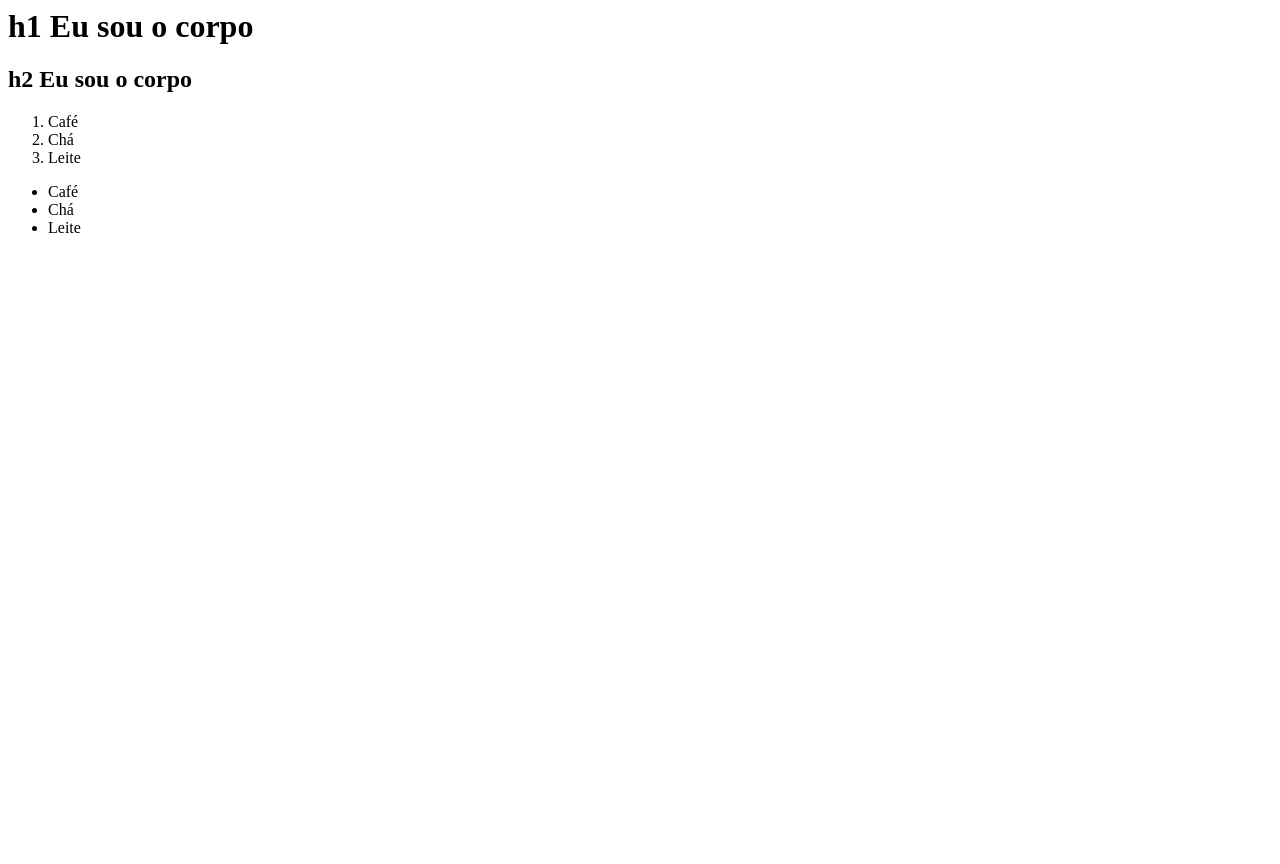
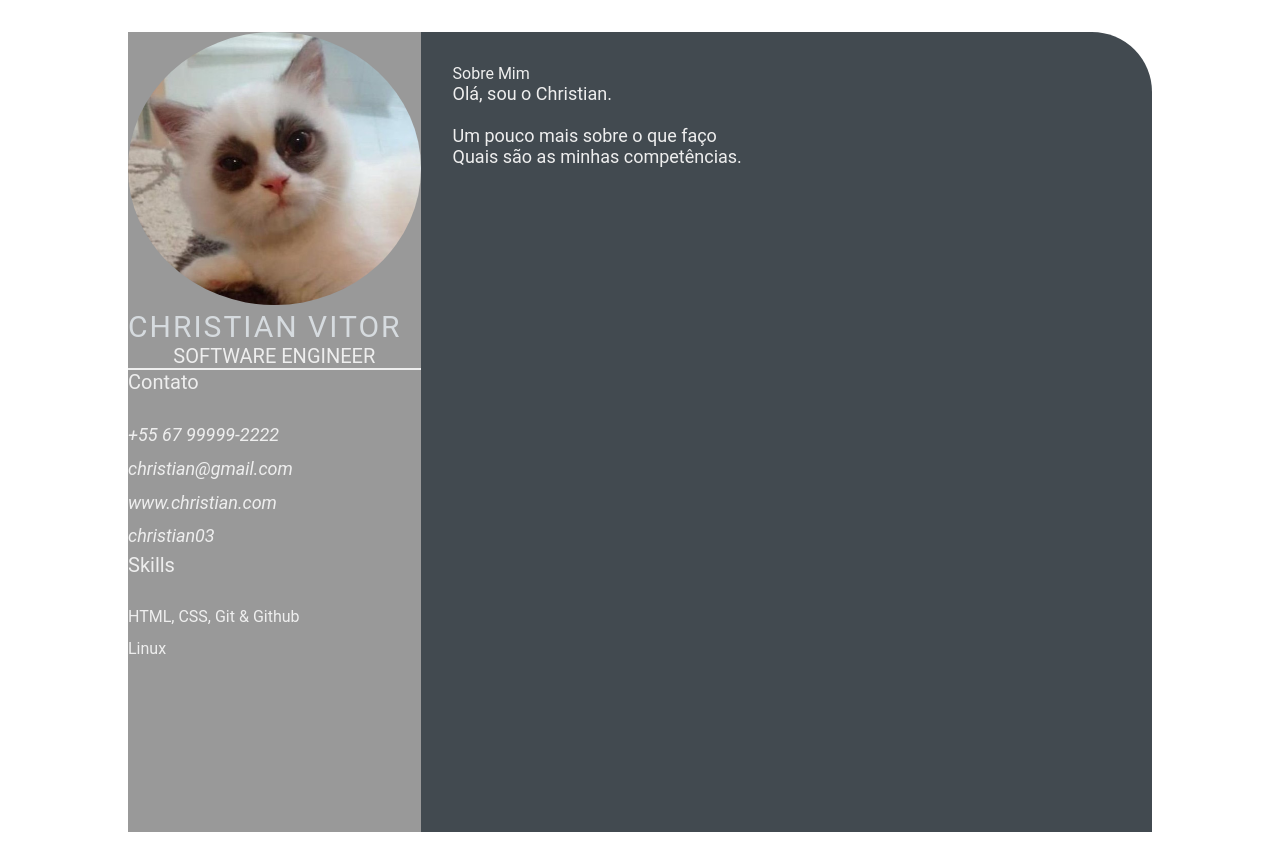
Before and after one commit to Panassolo/panassolo.github.io, a plain HTML site: page index.html in a window 1280 px wide. Before the commit the page ends 800 px from the top, so only its background shows below. Drawn offline with Linux system fonts and the light colour scheme.

Commit message:
feature: add index.html (#2)
Co-authored-by: [christian panassolo] <[christianpanassolo@hotmail.com]>

```diff
--- a/index.html
+++ b/index.html
@@ -1,21 +1,53 @@
-<html>
-    <head>
-        <title>
-            Olá, eu sou a cabeça
-        </title>
-    </head>
-    <body>
-        <h1>h1 Eu sou o corpo</h1>
-        <h2>h2 Eu sou o corpo</h2>
-    </body>
-    <ol>
-        <li>Café</li>
-        <li>Chá</li>
-        <li>Leite</li>
-    </ol>
-    <ul>
-        <li>Café</li>
-        <li>Chá</li>
-        <li>Leite</li>
-    </ul>
+<!DOCTYPE html>
+<html lang="en">
+<head>
+    <meta charset="UTF-8">
+    <meta http-equiv="X-UA-Compatible" content="IE=edge">
+    <meta name="viewport" content="width=device-width, initial-scale=1.0">
+    <title>Christian Vitor CV</title>
+
+    <link rel="stylesheet" href="style.css">
+
+</head>
+<body>
+    <main class="resume-contents">
+        <section class="left-section">
+            <section class="left-section-content">
+                <div class="profile">
+                    <img class="profile-image" src="img/profile-image.jpeg" alt="Profile image">
+                    <p class="name">Christian Vitor</p>
+                    <p class="profession">Software Engineer</p>
+                </div>
+                <div class="contact-info">
+                    <p class="left-title">Contato</p>
+                    <ul>
+                        <li><i class="fa fa-phone">+55 67 99999-2222</i></li>
+                        <li><i class="fa fa-envelope">christian@gmail.com</i></li>
+                        <li><i class="fa fa-globe">www.christian.com</i></li>
+                        <li><i class="fa fa-github">christian03</i></li>
+                    </ul>
+                </div>
+                <div class="skills">
+                    <p class="left-title">Skills</p>
+                    <ul>
+                        <li><p>HTML, CSS, Git & Github</p></li>
+                        <li><p>Linux</p></li>
+                    </ul>
+                </div>
+            </section>
+            </section>
+            <section class="right-section">
+                <div class="right-section-contents">
+                        <section class="about gap">
+                            <div class="right-title">Sobre Mim</div>
+                            <p class="about-me-contents">
+                                Olá, sou o Christian.<br>
+                                <br> Um pouco mais sobre o que faço
+                                <br> Quais são as minhas competências.
+                            </p>
+                        </section>
+                </div>
+            </section>
+    </main>
+</body>
 </html>
--- /dev/null
+++ b/style.css
@@ -0,0 +1,103 @@
+* {
+    margin: 0;
+    padding: 0;
+    box-sizing: border-box;
+    list-style: none;
+    font-family: 'Roboto', sans-serif;
+}
+
+.resume-contents {
+    min-height: 100vh;
+    width: 80%;
+    margin: 2rem auto;
+    display: grid;
+    grid-template-columns: repeat(7, 1fr);
+}
+
+.left-section {
+    grid-column: span 2;
+    height: 100%;
+    background-color: #999999;
+}
+
+.right-section {
+    grid-column: span 5;
+    height: 100%;
+    background-color: #424a50;
+    border-radius: 0px 60px 0px 0px;
+}
+
+.left-section-contents{
+    padding: 2rem 2rem;
+}
+
+.profile {
+    width: 100%;
+    border-bottom: 2px solid #eeeeee;
+}
+
+.profile .profile-image {
+    width: 100%;
+    border-radius: 100%;
+}
+
+.name {
+    color: #D6DBDF;
+    font-size: 30px;
+    letter-spacing: 2px;
+    text-transform: uppercase;
+}
+
+.profession {
+    color: #eeeeee;
+    font-size: 20px;
+    text-transform: uppercase;
+    text-align: center;
+}
+
+/* .contact-info { border-bottom: 2px solid #1B2631; } */
+.left-title {
+    color: #eeeeee;
+    font-size: 20px;
+}
+
+.contact-info ul {
+    padding-top: 1.5rem;
+}
+
+.contact-info ul li,
+.references ul li {
+    padding: .4rem 0;
+    color: #eeeeee;
+}
+
+.contact-info ul li i,
+.references ul li i {
+    padding-right: 1rem;
+    font-size: 18px;
+    color: #eeeeee;
+}
+
+.skills ul {
+    padding-top: 1.5rem;
+}
+.skills ul li p {
+    padding: .4rem 0;
+    color: #eeeeee;
+}
+
+.right-section-contents {
+    padding: 2rem 2rem;
+}
+
+.right-title {
+    color: #eeeeee;
+}
+
+.gap {
+    padding-bottom: 2rem;
+}
+.about-me-contents {
+    font-size: 18px;
+    color: #eeeeee;
+}
```
Also changed, not shown: img/profile-image.jpeg (added).
